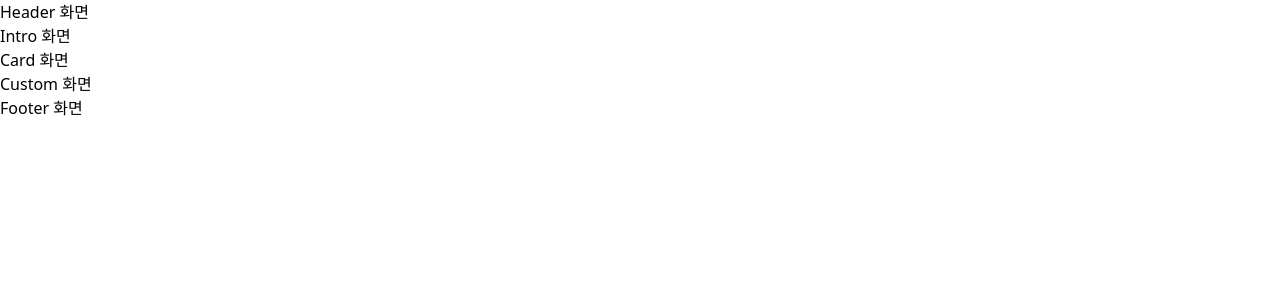
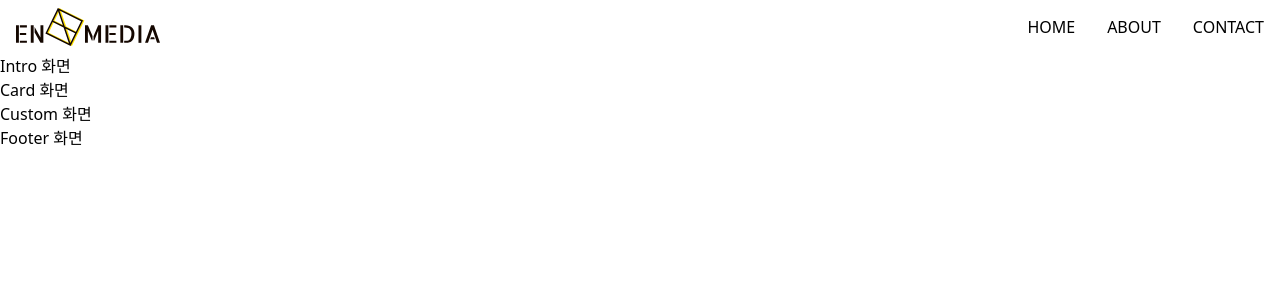
Before and after one commit to firstquarterlee/en-assignment, a React (Vite) app: page / in a window 1280 px wide. Shown: the top 300 px of the page. Built offline with nearby package versions, Linux system fonts and the light colour scheme.

Commit message:
feat: Header 구현

```diff
--- a/src/components/Header.jsx
+++ b/src/components/Header.jsx
@@ -1,8 +1,22 @@
 import React from 'react';
+import logo from '../assets/images/logo.svg';
 
 const Header = () => {
   return (
-    <h1>Header 화면</h1>
+    <header className="sticky top-0 flex items-center max-w-full justify-between w-full h-fit py-[2.5vmin] transition-all ease-in-out delay-100 duration-500 text-black lg:py-2 lg:h-fit z-[999998] bg-white/80 backdrop-blur-md translate-y-0">
+      <div className="section-container flex items-center justify-between w-full">
+        {/* 로고 */}
+        <a href="/" className="flex items-center">
+          <img src={logo} alt="이엔미디어 로고" className="lg:w-36 w-28 mx-auto" />
+        </a>
+        {/* 헤더 */}
+        <nav className="whitespace-nowrap hidden lg:flex text-base font-medium space-x-8">
+          <a href="#" className="navText after:hover:border-yellow-400 text-black">HOME</a>
+          <a href="#" className="navText after:hover:border-yellow-400 text-black">ABOUT</a>
+          <a href="#" className="navText after:hover:border-yellow-400 text-black">CONTACT</a>
+        </nav>
+      </div>
+    </header>
   );
 };
 
```
